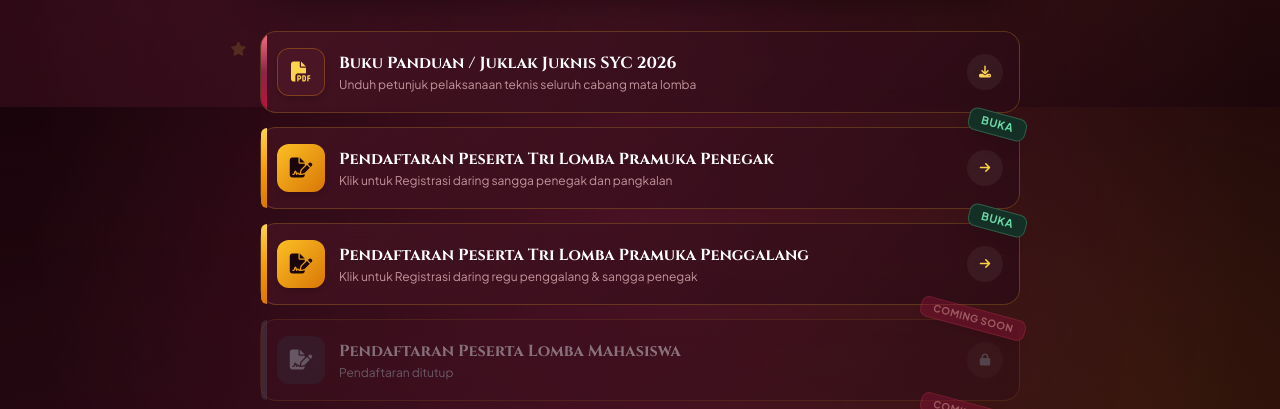
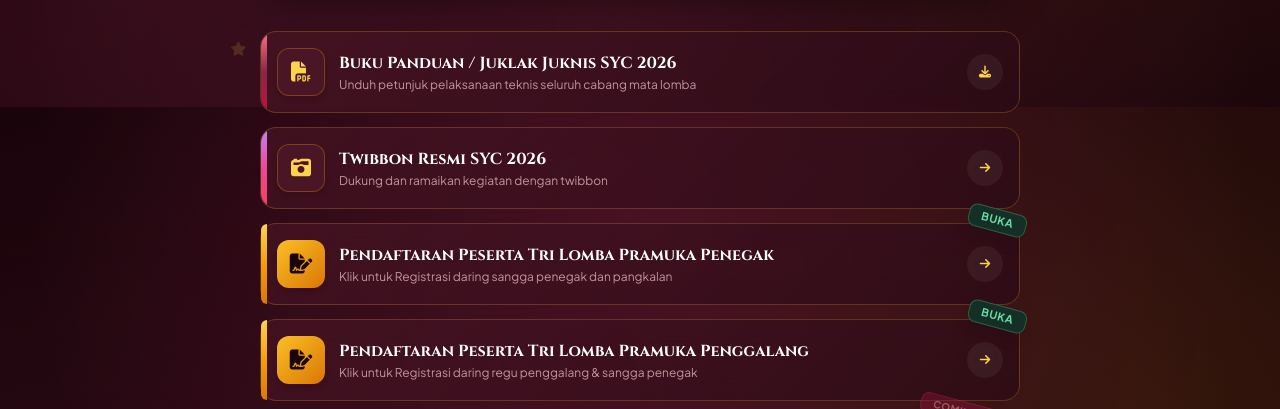
Before and after one commit to ZakaaGregeddd/SYC-LinkPortal, a website: page index.html in a window 1280 px wide. Shown: the part 693-1102 px from the top of the page. Drawn offline with nearby package versions, Linux system fonts and the light colour scheme; files whose address does not match are found by name; a web font is replaced by a local one.

Commit message:
feat: twibbon btn

```diff
--- a/index.html
+++ b/index.html
@@ -201,6 +201,33 @@
                             class="w-9 h-9 rounded-full bg-white/5 group-hover:bg-gold-500 group-hover:text-maroon-950 text-gold-300 flex items-center justify-center transition-all shrink-0">
                             <i
                                 class="fa-solid fa-download text-xs group-hover:translate-y-0.5 transition-transform"></i>
+                        </div>
+                    </div>
+                </a>
+
+                <a class="link-card block group relative overflow-hidden rounded-2xl glass-maroon p-4 transition-all duration-300 hover:-translate-y-1 hover:shadow-glow-gold animate-fade-in"
+                    data-category="lainnya" href="https://supertwibbon.com/syc2026" target="_blank" rel="noopener noreferrer" style="display: block;">
+                    <div
+                        class="absolute left-0 top-0 bottom-0 w-1.5 bg-gradient-to-b from-purple-400 via-pink-500 to-rose-500">
+                    </div>
+                    <div class="flex items-center justify-between gap-3.5">
+                        <div
+                            class="w-12 h-12 rounded-xl bg-maroon-800 border border-gold-500/30 text-gold-300 flex items-center justify-center text-xl shadow-md shrink-0 group-hover:scale-105 transition-transform">
+                            <i class="fa-solid fa-camera-retro"></i>
+                        </div>
+                        <div class="flex-1 min-w-0">
+                            <div class="flex items-center gap-2 mb-0.5">
+                                <span
+                                    class="font-cinzel font-bold text-sm md:text-base text-white group-hover:text-gold-300 transition-colors">
+                                    Twibbon Resmi SYC 2026
+                                </span>
+                            </div>
+                            <p class="text-xs text-rose-200/70 truncate">Dukung dan ramaikan kegiatan dengan twibbon</p>
+                        </div>
+                        <div
+                            class="w-9 h-9 rounded-full bg-white/5 group-hover:bg-gold-500 group-hover:text-maroon-950 text-gold-300 flex items-center justify-center transition-all shrink-0">
+                            <i
+                                class="fa-solid fa-arrow-right text-xs group-hover:translate-x-0.5 transition-transform"></i>
                         </div>
                     </div>
                 </a>
```
